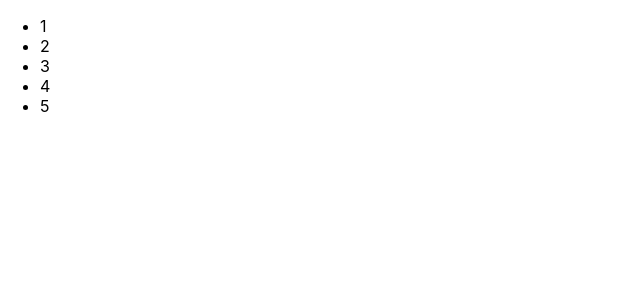
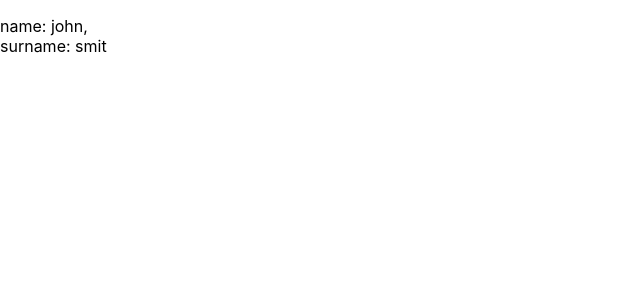
Before and after one commit to NiceBoyClick/uchebny.project, a React (Create React App) app in the folder my-app/: page / in a window 1280 px wide. Shown: the top 300 px of the page, without its empty margins (0-640 px from the left). Built offline with nearby package versions, Linux system fonts and the light colour scheme.

Commit message:
урок 16(Вставка объектов в JSX) №1

```diff
--- a/my-app/src/App.js
+++ b/my-app/src/App.js
@@ -1,16 +1,15 @@
 import React from 'react';
 
 function App() {
-    const arr = [1, 2, 3, 4, 5];
+    const obj = {name: 'john', surname: 'smit'};
 
-return <>
-    <ul>
-        <li>{arr[0]}</li>
-        <li>{arr[1]}</li>
-        <li>{arr[2]}</li>
-        <li>{arr[3]}</li>
-        <li>{arr[4]}</li>
-    </ul>
-</>;
+    return <>
+        <p>
+            name: {obj.name},
+            <br/>
+            surname: {obj.surname}
+        </p>
+    </>;
 }
+
 export default App;
```
